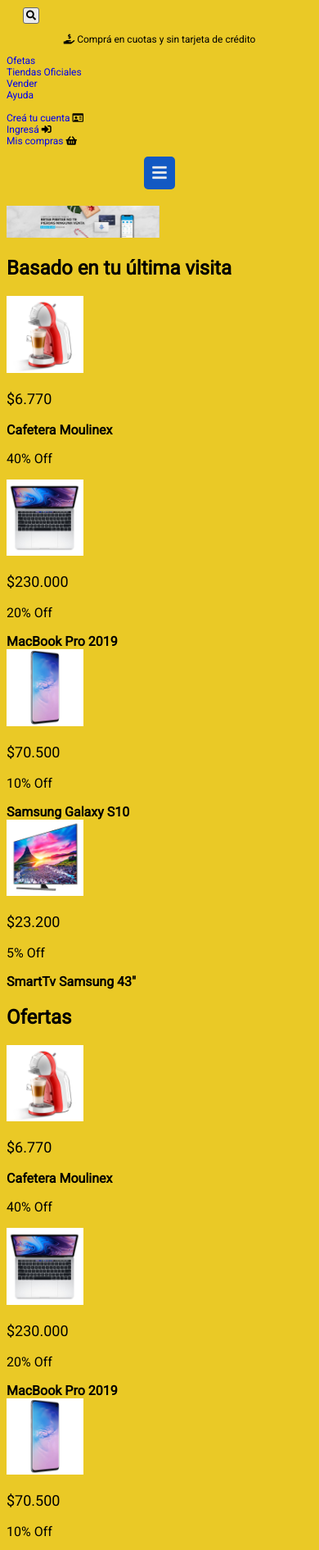
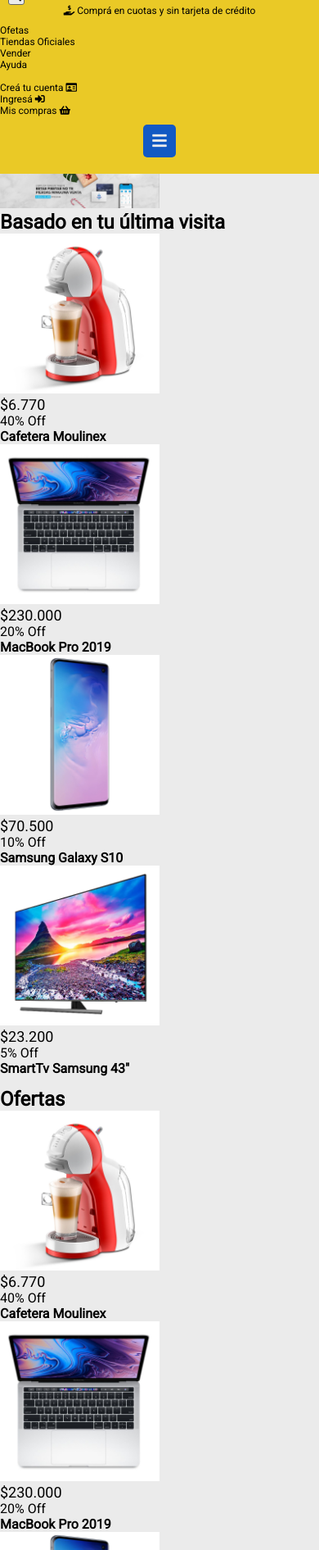
Before and after one commit to jiriberri/proyecto_integrador, a website: page views/home.html in a window 390 px wide. Shown: the part 109-2000 px from the top of the page at 82% size. Drawn offline with Linux system fonts and the light colour scheme.

Commit message:
correcciones a home y styles para basados en lo que mando martin a discord

```diff
--- a/public/css/styles.css
+++ b/public/css/styles.css
@@ -1,47 +1,28 @@
+* {
+  margin: 0px;
+  padding: 0px;
+}
+
 body {
   font-family: "Roboto", sans-serif;
   font-size: 12px;
-  background-color: #eac926;
+  background-color: #ebebeb;
 }
 
-/*pone en mayuscula la primer letra de algunas palabras*/
+/*pone en mayuscula algunas letras*/
 .upper {
   text-transform: uppercase;
 }
 
-header p {
-  text-align: center;
+header {
+  background-color: #eac926;
 }
 
-header img {
-  width: 50%;
-  margin: 20px 0px 0px 20px;
+p {
+  font-size: 12px;
 }
 
-#barra-busqueda {
-  text-align: left;
-  color: #666;
-  margin-left: 20px;
-}
-
-.lupa {
-  background-color: #ebebeb;
-  padding: 3px;
-  border-radius: 3px;
-  margin-left: 20px;
-  border: solid thin #666;
-}
-
-a {
-  text-decoration: none;
-}
-
-ul {
-  padding: 0;
-  list-style: none;
-}
-
-h2 {
+h3 {
   font-size: 24px;
 }
 
@@ -53,19 +34,63 @@
   font-size: 18px;
 }
 
-strong {
+.descripcion {
   font-size: 16px;
 }
 
-.burger-menu {
-  text-align: center;
+.top-header {
+  padding: 10px;
+}
+
+.logo {
+  width: 50%;
   margin-bottom: 20px;
 }
 
-.burger {
+#barra-busqueda {
+  text-align: left;
+  color: #666;
+}
+
+.lupa {
+  background-color: #ebebeb;
+  padding: 3px;
+  border-radius: 3px;
+  border: solid thin #666;
+}
+
+header p {
+  text-align: center;
+}
+
+header ul li {
+  padding: 0;
+  list-style-type: none;
+}
+
+header ul li a {
+  text-decoration: none;
+  color: #000000;
+}
+
+.banner img {
+  width: 50%;
+}
+
+.imagen-prod {
+  width: 25%;
+}
+
+div.burger-menu {
+  text-align: center;
+}
+
+div.burger-menu i {
   font-size: 20px;
+  width: 20px;
   padding: 10px;
   background-color: #1259c3;
   color: #ebebeb;
   border-radius: 5px;
+  margin: 10px 0px 20px 0px;
 }
--- a/views/home.html
+++ b/views/home.html
@@ -26,16 +26,16 @@
 
   <body>
     <header>
+
+      <div class="top-header">
+        <div class="logo">
           <img
           src="/images/logo-mercado-liebre.svg"
-        alt="Logo Mercadoliebre"
-      />
+          alt="Logo Mercadoliebre">
+        </div>
 
         <div>
           <p id="barra-busqueda"><span class="upper">b</span>arra de busqueda</p>
-      </div>
-
-      <div class="lupa-busqueda">
           <i class="fas fa-search lupa"></i>
         </div>
 
@@ -43,6 +43,7 @@
           <i class="fas fa-hand-holding-usd"></i>
           <span class="upper">c</span>omprá en cuotas y sin tarjeta de crédito
         </p>
+    </div>
 
       <nav>
         <ul>
@@ -50,11 +51,13 @@
           <li><a href="#"><span class="upper">t</span>iendas <span class="upper">o</span>ficiales</a></li>
           <li><a href="#"><span class="upper">v</span>ender</a></li>
           <li><a href="#"><span class="upper">a</span>yuda</a></li>
+        </ul>
 
-          <br />
+        <br>
 
-          <li><a href="#"><span class="upper">c</span>reá tu cuenta</a> <i class="far fa-id-card"></i></li>
-          <li><a href="#"><span class="upper">i</span>ngresá</a> <i class="fas fa-sign-in-alt"></i></li>
+        <ul>
+          <li><a href="/register"><span class="upper">c</span>reá tu cuenta</a> <i class="far fa-id-card"></i></li>
+          <li><a href="/login"><span class="upper">i</span>ngresá</a> <i class="fas fa-sign-in-alt"></i></li>
           <li>
             <a href="#"><span class="upper">m</span>is compras</a> <i class="fas fa-shopping-basket"></i>
           </li>
@@ -62,106 +65,142 @@
       </nav>
 
       <div class="burger-menu">
-        <i class="fas fa-bars burger"></i>
+        <i class="fas fa-bars"></i>
       </div>
     </header>
 
     <!--SECCION DE BASADO EN ULTIMA VISITA-->
 
-    <section>
-      <div> <img width="50%" src="/images/img-home-banner.jpg" alt="Banner" /> <div>
+    <section class="banner">
+      <div> <img src="/images/img-home-banner.jpg" alt="Banner" /> <section>
+    </section>
 
-        <h2><span class="upper">b</span>asado en tu última visita</h2>
+    <main>
+      <section class="ultima-visita">
+          <h3><span class="upper">b</span>asado en tu última visita</h3>
 
+        <div class="productos">
           <article>
             <img
-          width="25%"
               src="/images/img-cafetera-moulinex.jpg"
               alt="Cafetera"
+              class="imagen-prod"
             />
 
+            <div class="detalle">
               <p class="precios">$6.770</p>
-
-        <strong><span class="upper">c</span>afetera <span class="upper">m</span>oulinex</strong>
-
               <p class="ofertas">40% <span class="upper">o</span>ff</p>
+              <h4 class="descripcion"><span class="upper">c</span>afetera <span class="upper">m</span>oulinex</h4>
+            </div>
           </article>
 
-      <article>
-        <img width="25%" src="/images/img-macbook-pro-2019.jpg" alt="MacBook" />
+          <div>
+            <img src="/images/img-macbook-pro-2019.jpg"
+            alt="MacBook"
+            class="imagen-prod"
+            />
+
+            <div class="detalle">
               <p class="precios">$230.000</p>
               <p class="ofertas">20% <span class="upper">o</span>ff</p>
-        <strong><span class="upper">m</span>ac<span class="upper">b</span>ook <span class="upper">p</span>ro 2019</strong>
+              <h4 class="descripcion"><span class="upper">m</span>ac<span class="upper">b</span>ook <span class="upper">p</span>ro 2019</h4>
+            </div>
           </article>
 
           <article>
             <img
-          width="25%"
               src="/images/img-samsung-galaxy-s10.jpg"
               alt="Celular samsung"
+              class="imagen-prod"
             />
+
+            <div class="detalle">
               <p class="precios">$70.500</p>
               <p class="ofertas">10% <span class="upper">o</span>ff</p>
-        <strong><span class="upper">s</span>amsung <span class="upper">g</span>alaxy <span class="upper">s</span>10</strong>
+              <h4 class="descripcion"><span class="upper">s</span>amsung <span class="upper">g</span>alaxy <span class="upper">s</span>10</h4>
+            </div>
           </article>
 
           <article>
             <img
-          width="25%"
               src="/images/img-tv-samsung-smart.jpg"
               alt="TV smart"
+              class="imagen-prod"
             />
+
+            <div class="detalle">
               <p class="precios">$23.200</p>
               <p class="ofertas">5% <span class="upper">o</span>ff</p>
-        <strong><span class="upper">s</span>mart<span class="upper">t</span>v <span class="upper">s</span>amsung 43"</strong>
+              <h4 class="descripcion"><span class="upper">s</span>mart<span class="upper">t</span>v <span class="upper">s</span>amsung 43"</h4>
+            </div>
           </article>
+        </div>
       </section>
 
+      <br>
 
       <!--SECCION DE OFERTAS-->
 
       <section>
-      <h2><span class="upper">o</span>fertas</h2>
+        <h3><span class="upper">o</span>fertas</h3>
 
         <article>
           <img
-          width="25%"
             src="/images/img-cafetera-moulinex.jpg"
             alt="Cafetera"
+            class="imagen-prod"
           />
+
+          <div class="detalle">
             <p class="precios">$6.770</p>
-        <strong><span class="upper">c</span>afetera <span class="upper">m</span>oulinex</strong>
             <p class="ofertas">40% <span class="upper">o</span>ff</p>
-      </article>
-
-      <article>
-        <img width="25%" src="/images/img-macbook-pro-2019.jpg" alt="MacBook" />
-        <p class="precios">$230.000</p>
-        <p class="ofertas">20% <span class="upper">o</span>ff</p>
-        <strong><span class="upper">m</span>ac<span class="upper">b</span>ook <span class="upper">p</span>ro 2019</strong>
+            <h4 class="descripcion"><span class="upper">c</span>afetera <span class="upper">m</span>oulinex</h4>
+          </div>
         </article>
 
         <article>
           <img
-          width="25%"
-          src="/images/img-samsung-galaxy-s10.jpg"
-          alt="Celular samsung"
+          src="/images/img-macbook-pro-2019.jpg"
+          alt="MacBook"
+          class="imagen-prod"
           />
-        <p class="precios">$70.500</p>
-        <p class="ofertas">10% <span class="upper">o</span>ff</p>
-        <strong><span class="upper">s</span>amsung <span class="upper">g</span>alaxy <span class="upper">s</span>10</strong>
+
+          <div class="detalle">
+            <p class="precios">$230.000</p>
+            <p class="ofertas">20% <span class="upper">o</span>ff</p>
+            <h4 class="descripcion"><span class="upper">m</span>ac<span class="upper">b</span>ook <span class="upper">p</span>ro 2019</h4>
+          </div>
         </article>
 
         <article>
           <img
-          width="25%"
+            src="/images/img-samsung-galaxy-s10.jpg"
+            alt="Celular samsung"
+            class="imagen-prod"
+          />
+
+          <div class="detalle">
+            <p class="precios">$70.500</p>
+            <p class="ofertas">10% <span class="upper">o</span>ff</p>
+            <h4 class="descripcion"><span class="upper">s</span>amsung <span class="upper">g</span>alaxy <span class="upper">s</span>10</h4>
+          </div>
+        </article>
+
+        <article>
+          <img
             src="/images/img-tv-samsung-smart.jpg"
             alt="TV smart"
+            class="imagen-prod"
           />
+
+          <div class="detalle">
             <p class="precios">$23.200</p>
             <p class="ofertas">5% <span class="upper">o</span>ff</p>
-        <strong><span class="upper">s</span>mart<span class="upper">t</span>v <span class="upper">s</span>amsung 43"</strong>
+            <h4 class="descripcion"><span class="upper">s</span>mart<span class="upper">t</span>v <span class="upper">s</span>amsung 43"</h4>
+          </div>
         </article>
       </section>
+    </main>
+    <footer></footer>
   </body>
 </html>
```
Lines whose indentation alone changed are shown as unchanged.
